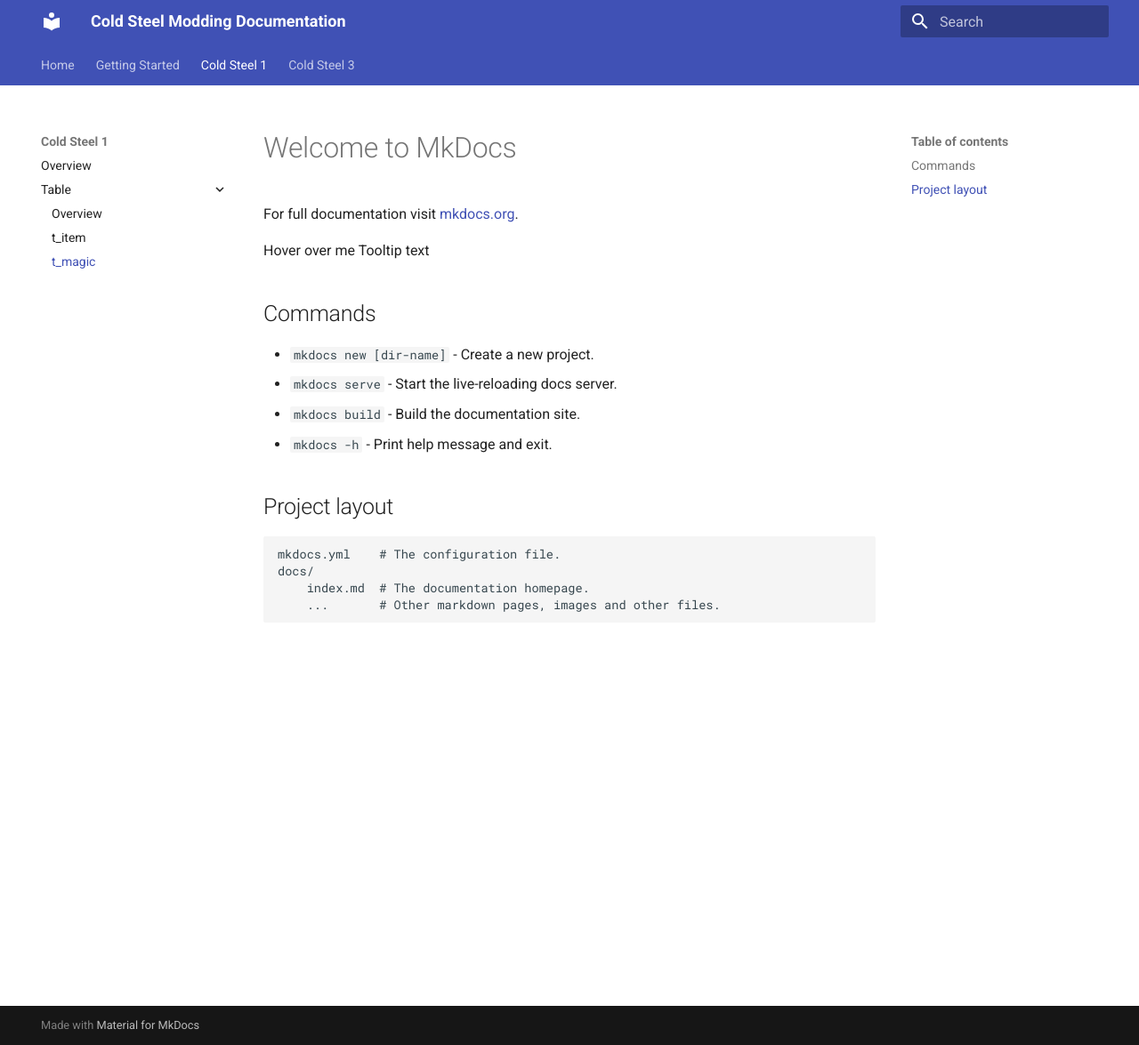
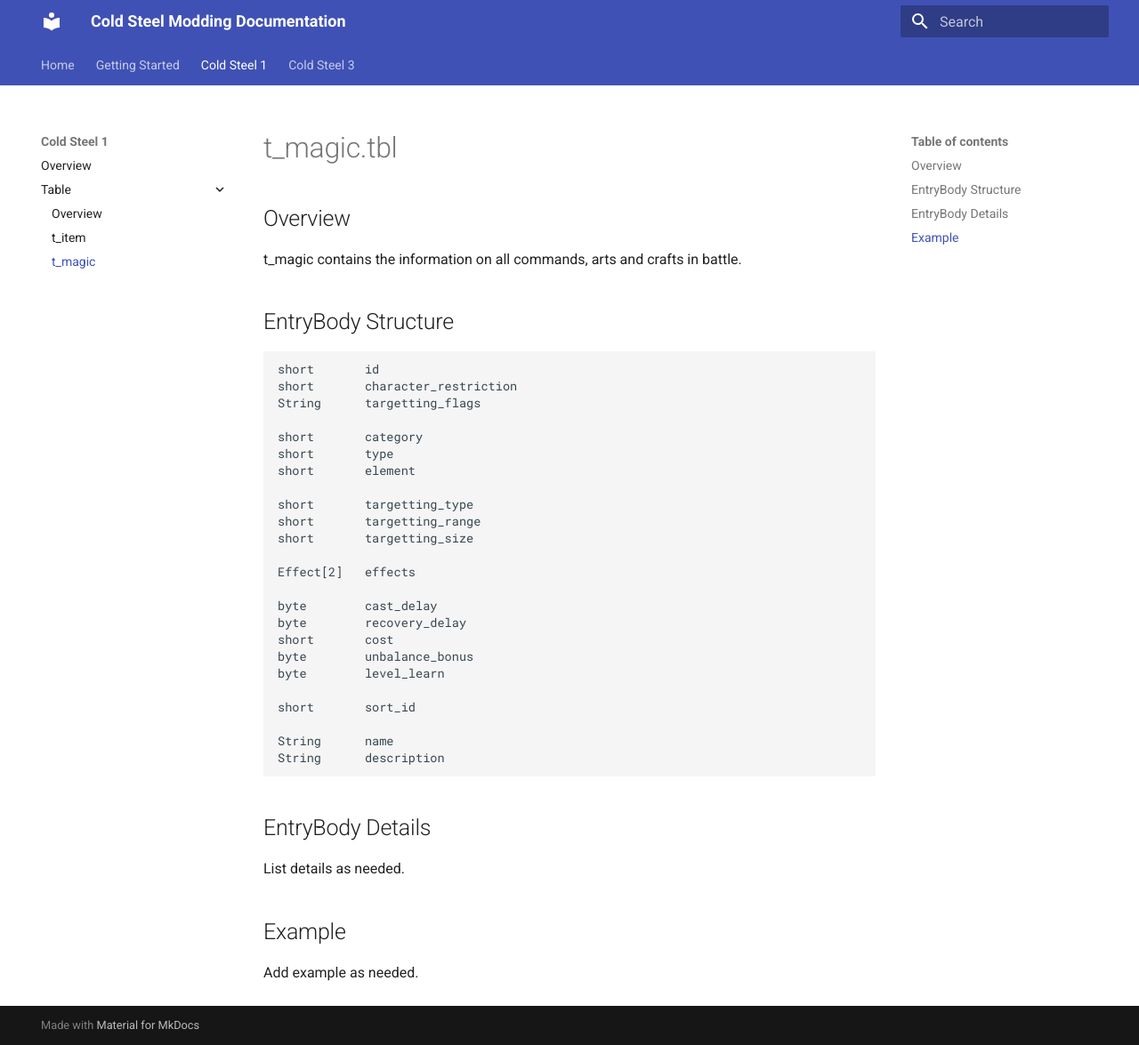
Before and after one commit to nnguyen259/ColdSteelDocumentation, an MkDocs documentation site: the page built from docs/cs1/tables/magic.md, in a window 1280 px wide and 1175 px high. Shown: the whole window at 89% size. Built offline with MkDocs 1.6.1 and Material for MkDocs 9.7.7, drawn with Linux system fonts in a browser that asks for light colours.

Commit message:
Clean up and start magic table page

````diff
--- a/docs/cs1/tables/magic.md
+++ b/docs/cs1/tables/magic.md
@@ -1,21 +1,36 @@
-# Welcome to MkDocs
+# t_magic.tbl
+## Overview
+t_magic contains the information on all commands, arts and crafts in battle.
 
-For full documentation visit [mkdocs.org](https://www.mkdocs.org).
+## EntryBody Structure
+```
+short       id
+short       character_restriction
+String      targetting_flags
 
-<div class="tooltip">Hover over me
-  <span class="tooltiptext">Tooltip text</span>
-</div>
+short       category
+short       type
+short       element
 
-## Commands
+short       targetting_type
+short       targetting_range
+short       targetting_size
 
-* `mkdocs new [dir-name]` - Create a new project.
-* `mkdocs serve` - Start the live-reloading docs server.
-* `mkdocs build` - Build the documentation site.
-* `mkdocs -h` - Print help message and exit.
+Effect[2]   effects
 
-## Project layout
+byte        cast_delay
+byte        recovery_delay
+short       cost
+byte        unbalance_bonus
+byte        level_learn
 
-    mkdocs.yml    # The configuration file.
-    docs/
-        index.md  # The documentation homepage.
-        ...       # Other markdown pages, images and other files.
+short       sort_id
+
+String      name
+String      description
+```
+## EntryBody Details
+List details as needed.
+
+## Example
+Add example as needed.
````
Also changed, not shown: docs/cs1/tables/item.md (+0 -3 lines), docs/index.md (+1 -1 lines).
